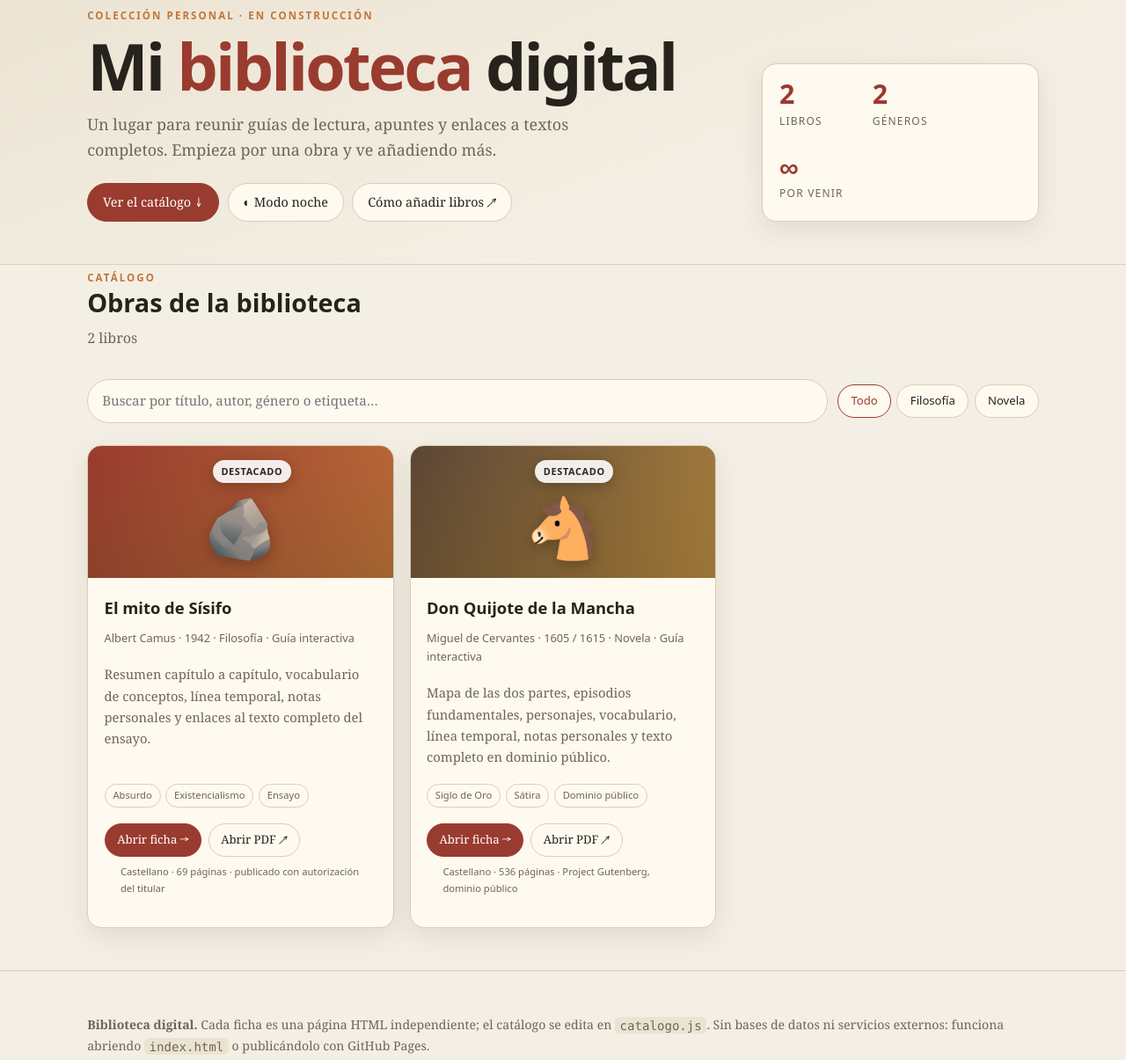
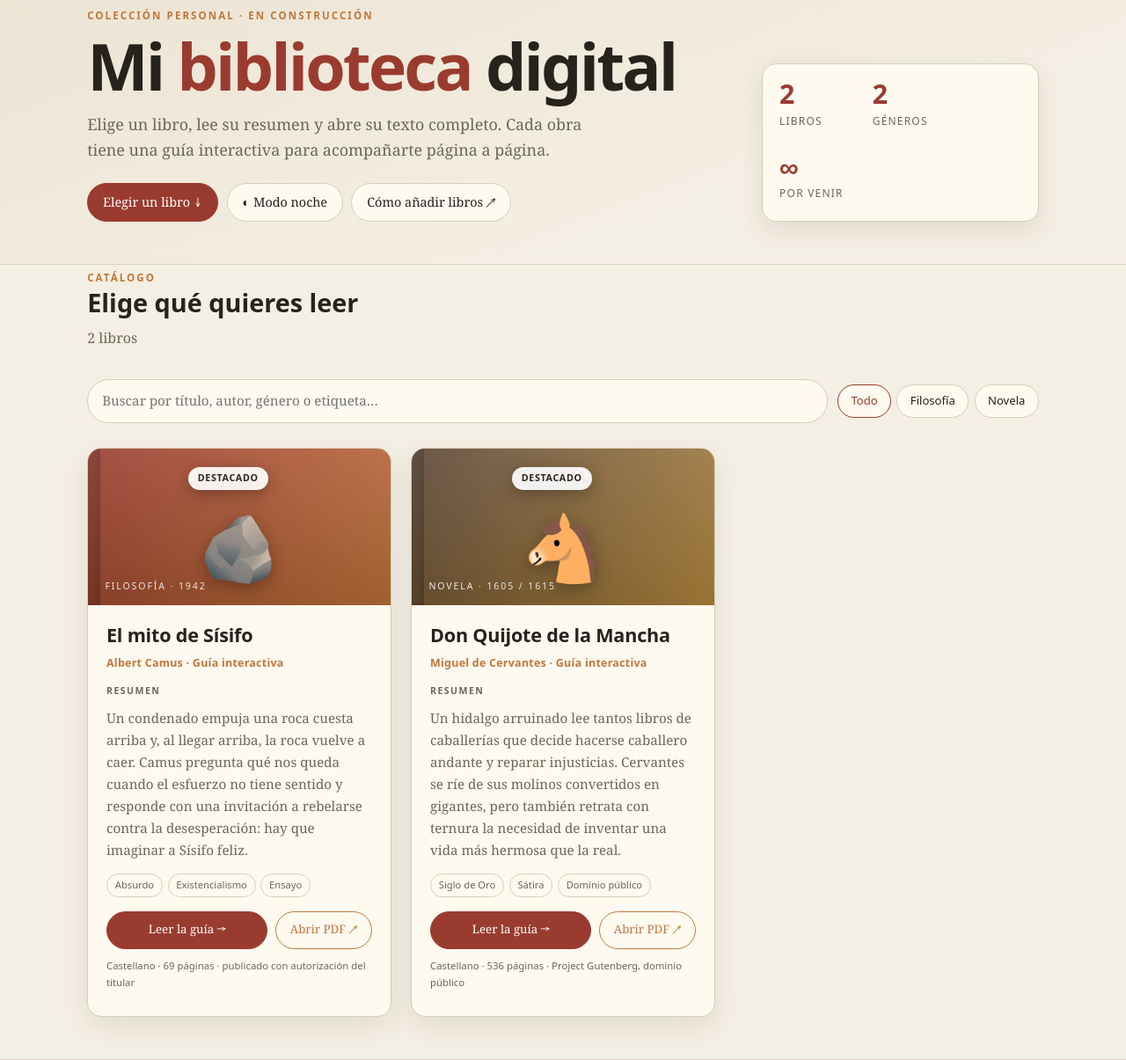
Before and after one commit to alcayasanchez/biblioteca, a plain HTML site: page index.html in a window 1280 px wide. Shown: the part 61-1266 px from the top of the page at 88% size. Drawn offline with Linux system fonts and the light colour scheme.

Commit message:
Rediseña la portada con resúmenes y acceso directo a los PDF

```diff
--- a/assets/biblioteca.css
+++ b/assets/biblioteca.css
@@ -36,30 +36,36 @@ header.hero{background:linear-gradient(160deg,var(--bg2),var(--bg) 70%);border-b
 
 main{padding:3rem 0 1rem}
 .cabecera-seccion{display:flex;flex-wrap:wrap;gap:1rem;align-items:end;justify-content:space-between;margin-bottom:1.5rem}
-.cabecera-seccion p{color:var(--muted)}
-.controles{display:flex;flex-wrap:wrap;gap:.7rem;align-items:center;margin-bottom:1.6rem}
+.cabecera-seccion p{color:var(--muted);max-width:62ch}
+.controles{display:flex;flex-wrap:wrap;gap:.7rem;align-items:center;margin-bottom:1.8rem}
 #buscar{flex:1;min-width:220px;padding:.7rem 1rem;border:1px solid var(--line);border-radius:999px;background:var(--card);color:var(--ink);font:inherit;font-size:.95rem}
 .filtros{display:flex;flex-wrap:wrap;gap:.4rem}
 .filtro{border:1px solid var(--line);background:var(--card);border-radius:999px;padding:.45rem .9rem;cursor:pointer;font-family:system-ui,sans-serif;font-size:.82rem}
 .filtro:hover,.filtro.activo{border-color:var(--accent);color:var(--accent)}
 
-.rejilla{display:grid;grid-template-columns:repeat(auto-fill,minmax(290px,1fr));gap:1.1rem}
-.libro{background:var(--card);border:1px solid var(--line);border-radius:var(--radius);box-shadow:var(--shadow);overflow:hidden;display:flex;flex-direction:column}
-.portada{height:150px;display:grid;place-items:center;font-size:4.2rem;position:relative;color:#fff}
-.portada:after{content:"";position:absolute;inset:0;background:linear-gradient(180deg,rgba(0,0,0,0),rgba(0,0,0,.16))}
-.portada span{position:relative;z-index:1;filter:drop-shadow(0 4px 8px rgba(0,0,0,.25))}
-.cuerpo{padding:1.15rem;display:flex;flex-direction:column;gap:.55rem;flex:1}
-.cuerpo h3{margin:0;font-size:1.15rem}
-.cuerpo .meta{font-family:system-ui,sans-serif;font-size:.8rem;color:var(--muted)}
-.cuerpo p{font-size:.92rem;color:var(--muted);flex:1}
-.etiquetas{display:flex;flex-wrap:wrap;gap:.35rem}
+.rejilla{display:grid;grid-template-columns:repeat(auto-fill,minmax(330px,1fr));gap:1.4rem;align-items:stretch}
+.libro{background:var(--card);border:1px solid var(--line);border-radius:var(--radius);box-shadow:var(--shadow);overflow:hidden;display:flex;flex-direction:column;transition:transform .2s,box-shadow .2s,border-color .2s}
+.libro:hover{transform:translateY(-5px);box-shadow:0 18px 42px rgba(60,45,25,.16);border-color:var(--accent2)}
+.portada{height:178px;display:grid;place-items:center;font-size:4.6rem;position:relative;color:#fff;isolation:isolate}
+.portada:before{content:"";position:absolute;left:0;top:0;bottom:0;width:14px;background:rgba(0,0,0,.16);box-shadow:inset -3px 0 6px rgba(0,0,0,.12)}
+.portada:after{content:"";position:absolute;inset:0;background:linear-gradient(180deg,rgba(255,255,255,.10),rgba(0,0,0,.18))}
+.portada span{position:relative;z-index:1;filter:drop-shadow(0 5px 9px rgba(0,0,0,.3))}
+.portada .titulo-portada{position:absolute;inset:auto 1.2rem .8rem;z-index:1;color:#fff;font-family:system-ui,sans-serif;font-size:.66rem;text-transform:uppercase;letter-spacing:.18em;opacity:.85}
+.cuerpo{padding:1.3rem 1.3rem 1rem;display:flex;flex-direction:column;gap:.55rem;flex:1}
+.cuerpo h3{margin:0;font-size:1.35rem;line-height:1.2;letter-spacing:-.01em}
+.cuerpo .meta{font-family:system-ui,sans-serif;font-size:.78rem;color:var(--accent2);font-weight:650;letter-spacing:.02em}
+.resumen-titulo{font-family:system-ui,sans-serif;font-size:.66rem;text-transform:uppercase;letter-spacing:.14em;color:var(--muted);font-weight:700;margin-top:.25rem}
+.resumen{font-size:.95rem;color:var(--muted);flex:1;margin:0}
+.etiquetas{display:flex;flex-wrap:wrap;gap:.35rem;margin-top:.3rem}
 .etiquetas i{font-style:normal;font-family:system-ui,sans-serif;font-size:.7rem;border:1px solid var(--line);border-radius:999px;padding:.2rem .55rem;color:var(--muted)}
-.insignia{position:absolute;top:.8rem;left:.8rem;z-index:2;background:rgba(255,255,255,.9);color:#2b2620;border-radius:999px;padding:.25rem .6rem;font-family:system-ui,sans-serif;font-size:.68rem;font-weight:700;text-transform:uppercase;letter-spacing:.06em}
-.acciones{display:flex;flex-wrap:wrap;gap:.5rem;padding:0 1.15rem 1.15rem}
-.acciones .btn{font-size:.82rem;padding:.45rem .85rem}
-.nota-pdf{font-family:system-ui,sans-serif;font-size:.7rem;color:var(--muted);padding:0 1.15rem 1rem;margin:0}
+.insignia{position:absolute;top:.8rem;right:.8rem;z-index:2;background:rgba(255,255,255,.92);color:#2b2620;border-radius:999px;padding:.28rem .7rem;font-family:system-ui,sans-serif;font-size:.67rem;font-weight:700;text-transform:uppercase;letter-spacing:.06em}
+.acciones{display:grid;grid-template-columns:1fr auto;gap:.55rem;padding:0 1.3rem .5rem}
+.acciones .btn{text-align:center;font-size:.83rem;padding:.6rem 1rem}
+.acciones .btn.secondary{border-color:var(--accent2);color:var(--accent2)}
+.nota-pdf{grid-column:1/-1;font-family:system-ui,sans-serif;font-size:.71rem;color:var(--muted);padding:.1rem 0 1.25rem;margin:0}
 
 .vacio{text-align:center;padding:3rem;border:1px dashed var(--line);border-radius:var(--radius);color:var(--muted)}
+noscript .vacio{margin-top:1rem}
 
 footer{padding:2.5rem 0 3.5rem;border-top:1px solid var(--line);margin-top:3rem;color:var(--muted);font-size:.88rem}
 footer a{color:var(--accent)}
--- a/assets/biblioteca.js
+++ b/assets/biblioteca.js
@@ -47,20 +47,22 @@
   function tarjeta(l){
     const insignia = l.destacado ? '<span class="insignia">Destacado</span>' : "";
     const pdf = l.pdf
-      ? '<a class="btn" href="' + l.pdf + '" target="_blank" rel="noopener">' + (l.pdfLabel || "PDF ↗") + '</a>' +
+      ? '<a class="btn secondary" href="' + l.pdf + '" target="_blank" rel="noopener">' + (l.pdfLabel || "Abrir PDF ↗") + '</a>' +
         '<p class="nota-pdf">' + (l.pdfNota || "Enlace al texto completo.") + '</p>'
-      : "";
+      : '<p class="nota-pdf">Texto completo: consulta la ficha.</p>';
     return '<article class="libro">' +
       '<div class="portada" style="background:linear-gradient(135deg,' + l.color[0] + ',' + l.color[1] + ')">' +
-        insignia + "<span>" + l.portada + "</span></div>" +
+        insignia + "<span>" + l.portada + "</span>" +
+        '<span class="titulo-portada">' + l.genero + " · " + l.anio + "</span></div>" +
       '<div class="cuerpo">' +
         "<h3>" + l.titulo + "</h3>" +
-        '<div class="meta">' + l.autor + " · " + l.anio + " · " + l.genero + " · " + l.tipo + "</div>" +
-        "<p>" + l.descripcion + "</p>" +
+        '<div class="meta">' + l.autor + " · " + l.tipo + "</div>" +
+        '<span class="resumen-titulo">Resumen</span>' +
+        '<p class="resumen">' + (l.resumen || l.descripcion) + "</p>" +
         '<div class="etiquetas">' + l.etiquetas.map(t => "<i>" + t + "</i>").join("") + "</div>" +
       "</div>" +
       '<div class="acciones">' +
-        '<a class="btn primary" href="' + l.ruta + '">Abrir ficha →</a>' + pdf +
+        '<a class="btn primary" href="' + l.ruta + '">Leer la guía →</a>' + pdf +
       "</div></article>";
   }
 
@@ -68,7 +70,7 @@
     const q = $("#buscar").value.trim().toLowerCase();
     const lista = CAT.filter(l => {
       const okGenero = genero === "Todo" || l.genero === genero;
-      const texto = [l.titulo, l.autor, l.genero, l.tipo, l.descripcion].concat(l.etiquetas).join(" ").toLowerCase();
+      const texto = [l.titulo, l.autor, l.genero, l.tipo, l.descripcion, l.resumen].concat(l.etiquetas).join(" ").toLowerCase();
       return okGenero && (!q || texto.includes(q));
     });
     $("#rejilla").innerHTML = lista.length
--- a/catalogo.js
+++ b/catalogo.js
@@ -6,6 +6,7 @@
    - pdf: URL o ruta relativa al texto completo; deja "" si no hay enlace
    - pdfLabel: texto del botón (por defecto "PDF ↗")
    - pdfNota: advertencia corta sobre la fuente/derechos del acceso
+   - resumen: texto que aparece en la tarjeta de la portada (si falta, usa descripcion)
 */
 window.CATALOGO = [
   {
@@ -16,6 +17,7 @@ window.CATALOGO = [
     genero: "Filosofía",
     tipo: "Guía interactiva",
     descripcion: "Resumen capítulo a capítulo, vocabulario de conceptos, línea temporal, notas personales y enlaces al texto completo del ensayo.",
+    resumen: "Un condenado empuja una roca cuesta arriba y, al llegar arriba, la roca vuelve a caer. Camus pregunta qué nos queda cuando el esfuerzo no tiene sentido y responde con una invitación a rebelarse contra la desesperación: hay que imaginar a Sísifo feliz.",
     etiquetas: ["Absurdo", "Existencialismo", "Ensayo"],
     portada: "🪨",
     color: ["#9a3b2f", "#c2763a"],
@@ -33,6 +35,7 @@ window.CATALOGO = [
     genero: "Novela",
     tipo: "Guía interactiva",
     descripcion: "Mapa de las dos partes, episodios fundamentales, personajes, vocabulario, línea temporal, notas personales y texto completo en dominio público.",
+    resumen: "Un hidalgo arruinado lee tantos libros de caballerías que decide hacerse caballero andante y reparar injusticias. Cervantes se ríe de sus molinos convertidos en gigantes, pero también retrata con ternura la necesidad de inventar una vida más hermosa que la real.",
     etiquetas: ["Siglo de Oro", "Sátira", "Dominio público"],
     portada: "🐴",
     color: ["#5b4636", "#b98b3f"],
--- a/index.html
+++ b/index.html
@@ -15,9 +15,9 @@
     <div>
       <span class="eyebrow">Colección personal · en construcción</span>
       <h1>Mi <em>biblioteca</em> digital</h1>
-      <p class="lead">Un lugar para reunir guías de lectura, apuntes y enlaces a textos completos. Empieza por una obra y ve añadiendo más.</p>
+      <p class="lead">Elige un libro, lee su resumen y abre su texto completo. Cada obra tiene una guía interactiva para acompañarte página a página.</p>
       <div class="botones">
-        <a class="btn primary" href="#catalogo">Ver el catálogo ↓</a>
+        <a class="btn primary" href="#catalogo">Elegir un libro ↓</a>
         <button id="tema">◐ Modo noche</button>
         <a class="btn" href="README.md">Cómo añadir libros ↗</a>
       </div>
@@ -34,10 +34,18 @@
   <div class="cabecera-seccion">
     <div>
       <span class="eyebrow">Catálogo</span>
-      <h2>Obras de la biblioteca</h2>
+      <h2>Elige qué quieres leer</h2>
       <p id="contador">0 libros</p>
     </div>
   </div>
+
+  <noscript>
+    <div class="vacio">
+      <p><strong>Sin JavaScript puedes abrir directamente estos títulos:</strong></p>
+      <p><a href="libros/mito-de-sisifo/index.html">El mito de Sísifo</a> · <a href="libros/mito-de-sisifo/el_mito_de_sisifo.pdf">PDF</a><br>
+      <a href="libros/don-quijote/index.html">Don Quijote de la Mancha</a> · <a href="libros/don-quijote/don_quijote.pdf">PDF</a></p>
+    </div>
+  </noscript>
 
   <div class="controles">
     <input id="buscar" type="search" placeholder="Buscar por título, autor, género o etiqueta…" aria-label="Buscar en el catálogo">
```
Also changed, not shown: 1 other file.
